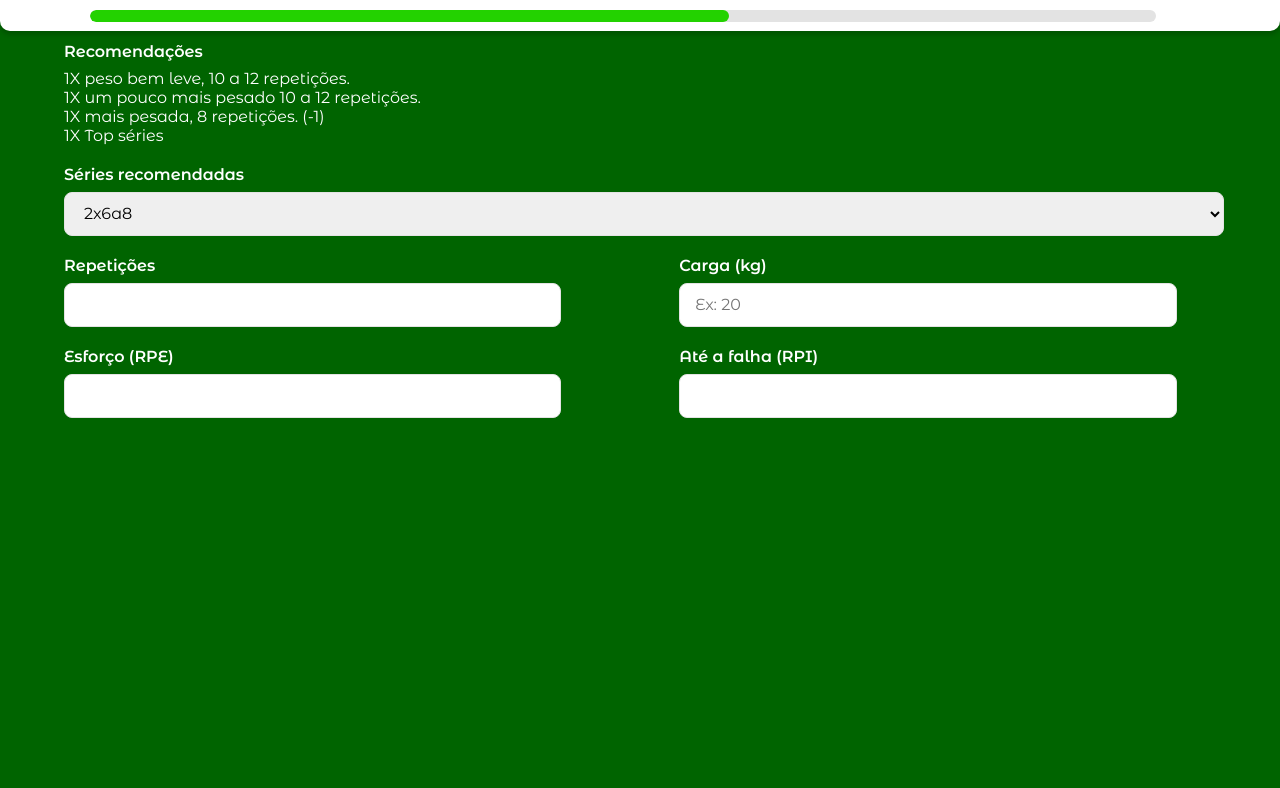
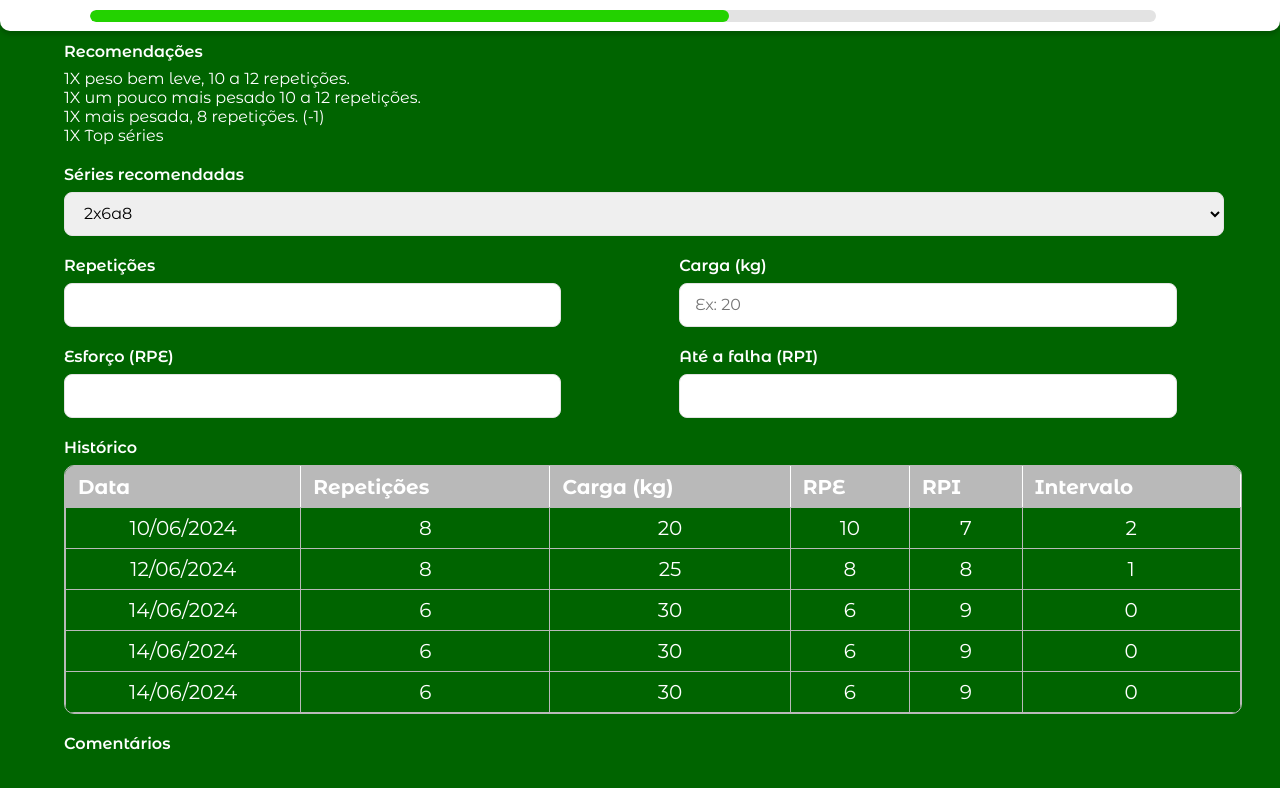
Before and after one commit to carloseduneto/well-being-management, a website: page exercicio-detalhes.html in a window 1280 px wide. Shown: the part 158-946 px from the top of the page. Before the commit the page ends 800 px from the top, so only its background shows below. Drawn offline with nearby package versions, Linux system fonts and the light colour scheme.

Commit message:
Table history

```diff
--- a/assets/styles/details.css
+++ b/assets/styles/details.css
@@ -194,3 +194,43 @@ select:open::picker-icon {
 .shortInputData{
     width: 45%;
 }
+
+.table-container {
+    overflow-x: auto;
+    /* permite rolar horizontalmente */
+    -webkit-overflow-scrolling: touch;
+    /* rolagem suave em mobile */
+    border-radius: 10px;
+    border: 1px #B9B9B9 solid;
+}
+
+table {
+  border-collapse: collapse;
+  width: 100%;
+  min-width: 500px;
+  /* border-radius: 10px;        ← adicionado */
+  overflow: hidden;           /* ← mantém o arredondamento visível */
+}
+
+
+th,
+td {
+    border: 1px solid #B9B9B9;
+    padding: 8px 12px;
+    text-align: center;
+    white-space: nowrap;
+    /* evita quebrar o texto */
+}
+
+th {
+    background-color: #B9B9B9;
+    font-weight: 700;
+    /* border-left: 1px solid #ff0000; */
+    border-right: 1px solid #fff;
+    text-align: left;
+}
+
+td{
+    border:#B9B9B9 1px solid;
+
+}
--- a/exercicio-detalhes.html
+++ b/exercicio-detalhes.html
@@ -152,6 +152,66 @@
 
 
         </div>
+        <label class="detalisTitleInput" for="historico"
+        >Histórico</label>
+
+        <div class="table-container">
+<table>
+  <thead>
+    <tr>
+      <th>Data</th>
+      <th>Repetições</th>
+      <th>Carga (kg)</th>
+      <th>RPE</th>
+      <th>RPI</th>
+      <th>Intervalo</th>
+    </tr>
+  </thead>
+  <tbody>
+    <tr>
+      <td>10/06/2024</td>
+      <td>8</td>
+      <td>20</td>
+      <td>10</td>
+      <td>7</td>
+      <td>2</td>
+    </tr>
+    <tr>
+      <td>12/06/2024</td>
+      <td>8</td>
+      <td>25</td>
+      <td>8</td>
+      <td>8</td>
+      <td>1</td>
+    </tr>
+    <tr>
+      <td>14/06/2024</td>
+      <td>6</td>
+      <td>30</td>
+      <td>6</td>
+      <td>9</td>
+      <td>0</td>
+    </tr>
+    <tr>
+      <td>14/06/2024</td>
+      <td>6</td>
+      <td>30</td>
+      <td>6</td>
+      <td>9</td>
+      <td>0</td>
+    </tr>
+    <tr>
+      <td>14/06/2024</td>
+      <td>6</td>
+      <td>30</td>
+      <td>6</td>
+      <td>9</td>
+      <td>0</td>
+    </tr>
+  </tbody>
+</table>
+</div>
+<label class="detalisTitleInput" for="historico">Comentários</label>
 
 
 </div>
```
Lines whose indentation alone changed are shown as unchanged.
